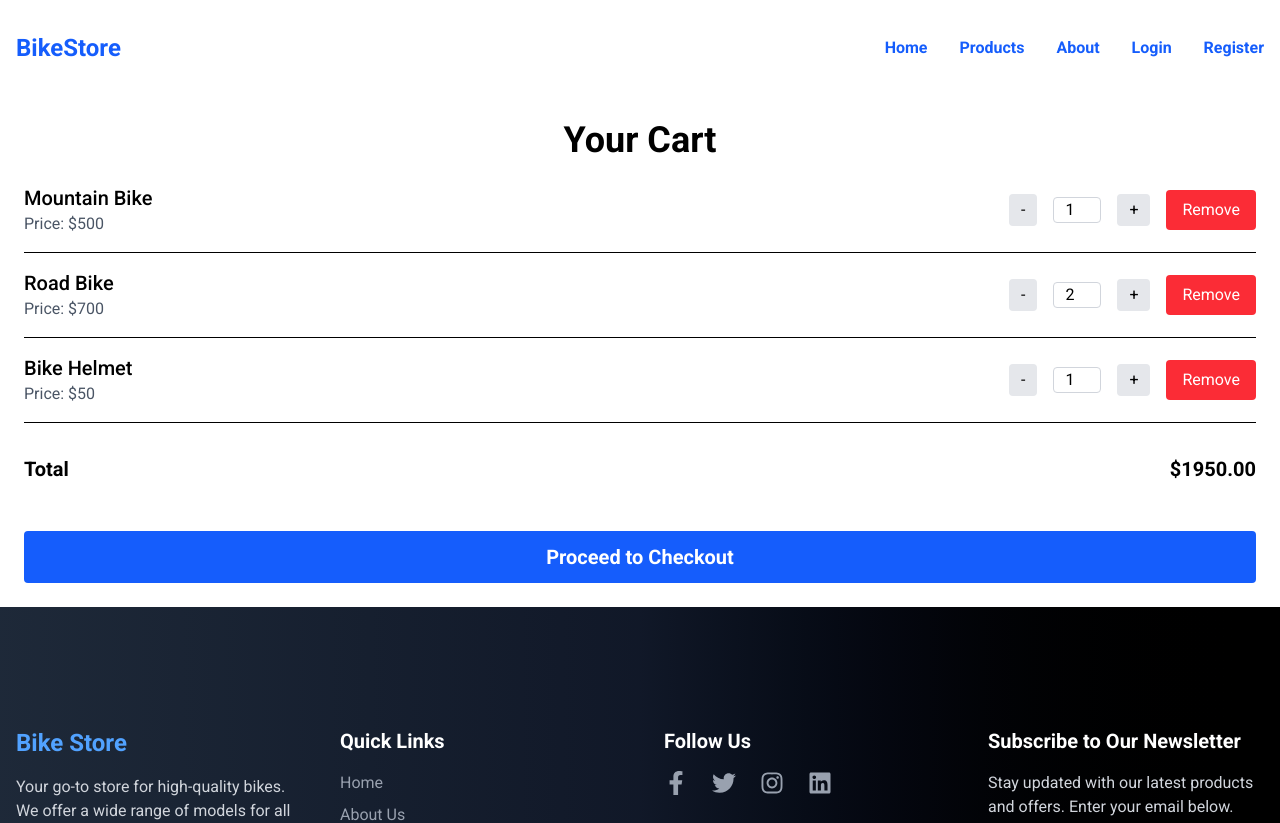
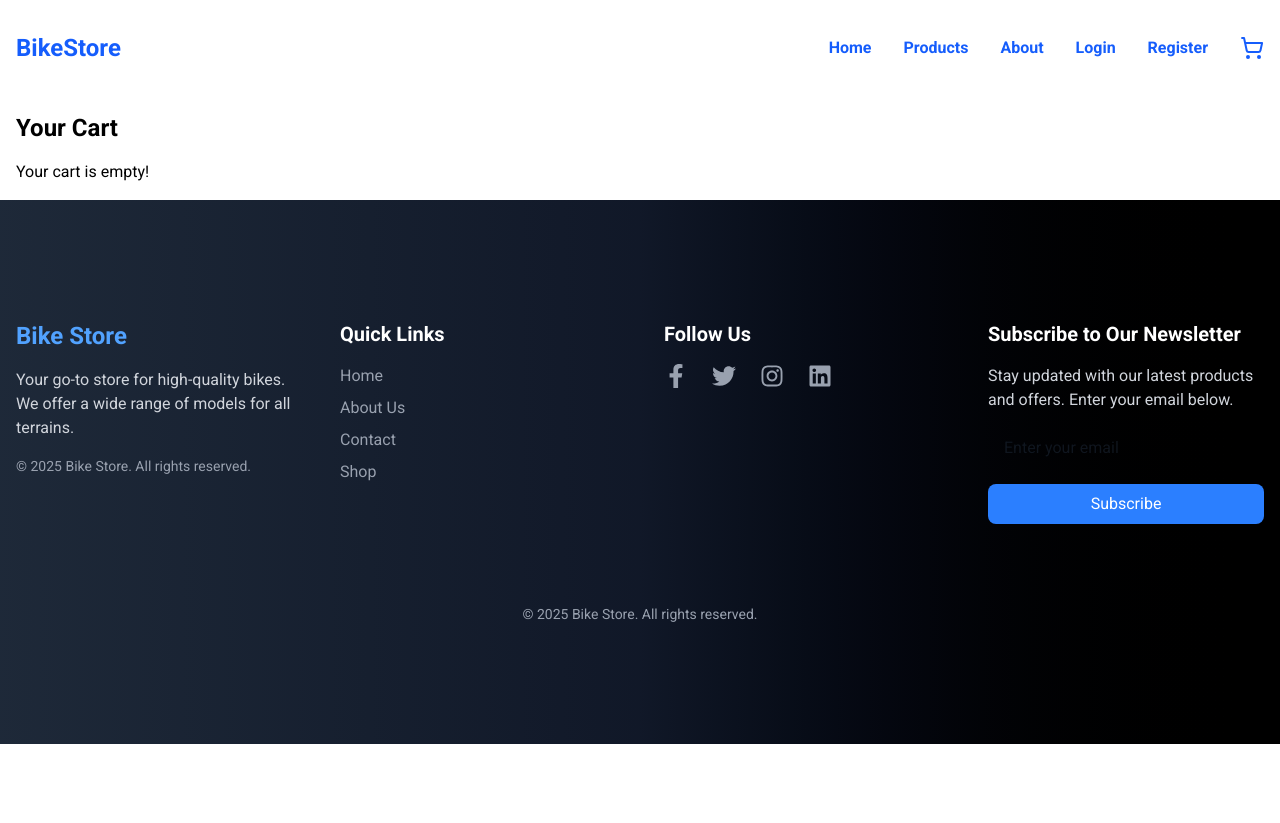
Before and after one commit to theMorshed/bike_store_frontend, a React (Vite) app: page /cart in a window 1280 px wide. Shown: the top 823 px of the page. After the commit the page ends 800 px from the top, so only its background shows below. Built offline with nearby package versions, Linux system fonts and the light colour scheme.

Commit message:
cart checkout functionality added

```diff
--- a/package.json
+++ b/package.json
@@ -16,6 +16,7 @@
     "framer-motion": "^12.0.5",
     "jsonwebtoken": "^9.0.2",
     "jwt-decode": "^4.0.0",
+    "lucide-react": "^0.474.0",
     "react": "^18.3.1",
     "react-dom": "^18.3.1",
     "react-hook-form": "^7.54.2",
--- a/src/components/shared/Navbar.tsx
+++ b/src/components/shared/Navbar.tsx
@@ -1,8 +1,12 @@
+import { ShoppingCart } from "lucide-react";
 import { useState } from "react";
+import { useSelector } from "react-redux";
 import { Link } from "react-router-dom";
+import { selectTotalQuantity } from "../../redux/features/cart/cartSlice";
 
 const Navbar = () => {
     const [isMenuOpen, setIsMenuOpen] = useState(false);
+    const totalQuantity = useSelector(selectTotalQuantity);
 
     // Toggle menu visibility
     const toggleMenu = () => {
@@ -21,6 +25,15 @@ const Navbar = () => {
                     <Link to="/about" className="hover:text-blue-700">About</Link>
                     <Link to="/login" className="hover:text-blue-700">Login</Link>
                     <Link to="/register" className="hover:text-blue-700">Register</Link>
+                    {/* Cart Icon */}
+                    <Link to="/cart" className="relative">
+                    <ShoppingCart size={24} />
+                    {totalQuantity > 0 && (
+                        <span className="absolute -top-2 -right-2 bg-red-600 text-white text-xs font-bold rounded-full w-5 h-5 flex items-center justify-center">
+                        {totalQuantity}
+                        </span>
+                    )}
+                    </Link>
                 </ul>
 
                 {/* Mobile Menu Button */}
@@ -40,6 +53,15 @@ const Navbar = () => {
                         <Link to="/about" className="block hover:text-blue-700">About</Link>
                         <Link to="/login" className="block hover:text-blue-700">Login</Link>
                         <Link to="/register" className="block hover:text-blue-700">Register</Link>
+                        {/* Cart Icon */}
+                        <Link to="/cart" className="relative">
+                        <ShoppingCart size={24} />
+                        {totalQuantity > 0 && (
+                            <span className="absolute -top-2 -right-2 bg-red-600 text-white text-xs font-bold rounded-full w-5 h-5 flex items-center justify-center">
+                            {totalQuantity}
+                            </span>
+                        )}
+                        </Link>
                     </ul>
                 </div>
             )}
--- a/src/pages/CartPage.tsx
+++ b/src/pages/CartPage.tsx
@@ -1,109 +1,92 @@
-import React, { useState } from 'react';
-import { useNavigate } from 'react-router-dom'; // Updated import for v6
+import { useDispatch, useSelector } from 'react-redux';
+import {
+  selectCartProducts,
+  selectTotalPrice,
+  updateQuantity,
+  removeProduct,
+  clearCart,
+} from '../redux/features/cart/cartSlice';
+import { useNavigate } from 'react-router-dom';
 
-type CartItem = {
-  id: number;
-  name: string;
-  price: number;
-  quantity: number;
+const CartPage = () => {
+  const dispatch = useDispatch();
+  const navigate = useNavigate();
+  const cartProducts = useSelector(selectCartProducts);
+  const totalPrice = useSelector(selectTotalPrice);
+
+  const handleRemove = (productId: string) => {
+    dispatch(removeProduct(productId));
   };
 
-const CartPage = () => {
-  const navigate = useNavigate(); // Updated to useNavigate
-  const [cartItems, setCartItems] = useState<CartItem[]>([
-    { id: 1, name: 'Mountain Bike', price: 500, quantity: 1 },
-    { id: 2, name: 'Road Bike', price: 700, quantity: 2 },
-    { id: 3, name: 'Bike Helmet', price: 50, quantity: 1 },
-  ]);
-
-  const handleQuantityChange = (id: number, quantity: number) => {
-    setCartItems((prevItems) =>
-      prevItems.map((item) =>
-        item.id === id ? { ...item, quantity: Math.max(quantity, 1) } : item
-      )
-    );
+  const handleQuantityChange = (productId: string, quantity: number) => {
+    if (quantity > 0) {
+      dispatch(updateQuantity({ productId, quantity }));
+    }
   };
 
-  const removeItem = (id: number) => {
-    setCartItems((prevItems) => prevItems.filter((item) => item.id !== id));
-  };
-
-  const calculateTotal = () => {
-    return cartItems.reduce(
-      (total, item) => total + item.price * item.quantity,
-      0
-    );
+  const handleClearCart = () => {
+    dispatch(clearCart());
   };
 
   const handleCheckout = () => {
-    navigate('/checkout'); // Updated to use navigate
+    navigate('/checkout');
   };
 
   return (
-    <div className="container mx-auto p-6">
-      <h1 className="text-4xl font-bold text-center mb-6">Your Cart</h1>
-
-      <div className="flex flex-col space-y-6">
-        {/* Cart Items */}
-        {cartItems.length > 0 ? (
-          cartItems.map((item) => (
-            <div key={item.id} className="flex justify-between items-center border-b pb-4 mb-4">
+    <div className="container mx-auto p-4">
+      <h2 className="text-2xl font-bold mb-4">Your Cart</h2>
+      {cartProducts.length > 0 ? (
         <div>
-                <p className="text-xl font-medium">{item.name}</p>
-                <p className="text-gray-600">Price: ${item.price}</p>
+          {cartProducts.map(({ product, quantity }) => (
+            <div
+              key={product._id}
+              className="flex justify-between items-center mb-4 border-b pb-4"
+            >
+              <img src={product.image} alt={product.name} className="w-20 h-20" />
+              <div>
+                <h4 className="font-bold">{product.name}</h4>
+                <p>${product.price}</p>
               </div>
-              <div className="flex items-center space-x-4">
-                <button
-                  onClick={() => handleQuantityChange(item.id, item.quantity - 1)}
-                  className="px-3 py-1 bg-gray-200 rounded"
-                >
-                  -
-                </button>
+              <div>
                 <input
                   type="number"
-                  value={item.quantity}
+                  min="1"
+                  value={quantity}
                   onChange={(e) =>
-                    handleQuantityChange(item.id, parseInt(e.target.value, 10))
+                    handleQuantityChange(product._id, parseInt(e.target.value))
                   }
-                  className="w-12 text-center border border-gray-300 rounded"
-                  min="1"
+                  className="w-16 text-center border"
                 />
+              </div>
               <button
-                  onClick={() => handleQuantityChange(item.id, item.quantity + 1)}
-                  className="px-3 py-1 bg-gray-200 rounded"
-                >
-                  +
-                </button>
-                <button
-                  onClick={() => removeItem(item.id)}
-                  className="px-4 py-2 bg-red-500 text-white rounded"
+                onClick={() => handleRemove(product._id)}
+                className="bg-red-600 text-white px-4 py-2 rounded"
               >
                 Remove
               </button>
             </div>
+          ))}
+          <div className="mt-6">
+            <h3 className="text-xl font-bold">Total Price: ${totalPrice.toFixed(2)}</h3>
           </div>
-          ))
-        ) : (
-          <p className="text-xl text-center text-gray-700">Your cart is empty.</p>
-        )}
-
-        {/* Total */}
-        <div className="flex justify-between text-xl font-semibold mt-4">
-          <p>Total</p>
-          <p>${calculateTotal().toFixed(2)}</p>
-        </div>
-
-        {/* Checkout Button */}
-        <div className="mt-6">
+          <div className="flex justify-between mt-6">
+            <button
+              onClick={handleClearCart}
+              className="bg-red-600 text-white px-4 py-2 rounded"
+            >
+              Clear Cart
+            </button>
             <button
               onClick={handleCheckout}
-            className="w-full px-6 py-3 bg-blue-600 text-white text-xl font-semibold rounded"
-            disabled={cartItems.length === 0}
+              className="bg-blue-600 text-white px-4 py-2 rounded"
             >
               Proceed to Checkout
             </button>
           </div>
         </div>
+      ) : (
+        <p>Your cart is empty!</p>
+      )}
     </div>
   );
 };
--- a/src/pages/CheckoutPage.tsx
+++ b/src/pages/CheckoutPage.tsx
@@ -1,115 +1,111 @@
-import React, { useState } from 'react';
-
-type CartItem = {
-  id: number;
-  name: string;
-  price: number;
-  quantity: number;
-};
+import { useSelector } from 'react-redux';
+import { selectCartProducts, selectTotalPrice } from '../redux/features/cart/cartSlice';
+import { useNavigate } from 'react-router-dom';
+import { useState } from 'react';
 
 const CheckoutPage = () => {
-  const [cartItems, setCartItems] = useState<CartItem[]>([
-    { id: 1, name: 'Mountain Bike', price: 500, quantity: 1 },
-    { id: 2, name: 'Road Bike', price: 700, quantity: 2 },
-    { id: 3, name: 'Bike Helmet', price: 50, quantity: 1 },
-  ]);
-  console.log(setCartItems);
+  const cartProducts = useSelector(selectCartProducts);
+  const totalPrice = useSelector(selectTotalPrice);
+  const navigate = useNavigate();
 
-  const [discountCode, setDiscountCode] = useState<string>('');
-  const [discountApplied, setDiscountApplied] = useState<boolean>(false);
+  const [formData, setFormData] = useState({
+    fullName: '',
+    email: '',
+    address: '',
+    paymentMethod: 'creditCard',
+  });
 
-  const handleDiscountChange = (e: React.ChangeEvent<HTMLInputElement>) => {
-    setDiscountCode(e.target.value);
+  const handleChange = (e: React.ChangeEvent<HTMLInputElement | HTMLSelectElement>) => {
+    setFormData({
+      ...formData,
+      [e.target.name]: e.target.value,
+    });
   };
 
-  const applyDiscount = () => {
-    if (discountCode === 'BIKE10') {
-      setDiscountApplied(true);
-    } else {
-      alert('Invalid discount code');
-    }
-  };
-
-  const removeDiscount = () => {
-    setDiscountApplied(false);
-    setDiscountCode('');
-  };
-
-  const calculateTotal = () => {
-    const subtotal = cartItems.reduce(
-      (total, item) => total + item.price * item.quantity,
-      0
-    );
-    const discount = discountApplied ? subtotal * 0.1 : 0;
-    return subtotal - discount;
-  };
-
-  const handleCheckout = () => {
-    alert('Checkout successful! Thank you for your purchase.');
-    // Here you would normally integrate with a payment gateway.
+  const handleOrder = () => {
+    // You can dispatch an action or make an API call to place the order
+    alert('Order placed successfully!');
+    navigate('/');
   };
 
   return (
-    <div className="container mx-auto p-6">
-      <h1 className="text-4xl font-bold text-center mb-6">Checkout</h1>
-
-      <div className="flex flex-col space-y-6">
-        {/* Cart Items */}
+    <div className="container mx-auto p-4">
+      <h2 className="text-2xl font-bold mb-4">Checkout</h2>
+      <div className="grid grid-cols-1 md:grid-cols-2 gap-6">
+        {/* Customer Information */}
         <div>
-          <h2 className="text-2xl font-semibold mb-4">Your Cart</h2>
-          {cartItems.map((item) => (
-            <div key={item.id} className="flex justify-between mb-4">
-              <div>
-                <p className="text-xl font-medium">{item.name}</p>
-                <p className="text-gray-600">Price: ${item.price}</p>
-                <p className="text-gray-600">Quantity: {item.quantity}</p>
-              </div>
-              <div>
-                <p className="text-xl font-medium">${item.price * item.quantity}</p>
-              </div>
+          <h3 className="text-xl font-semibold mb-4">Billing Information</h3>
+          <form className="space-y-4">
+            <div>
+              <label className="block text-sm font-medium mb-1">Full Name</label>
+              <input
+                type="text"
+                name="fullName"
+                value={formData.fullName}
+                onChange={handleChange}
+                className="w-full p-2 border rounded"
+                placeholder="Enter your full name"
+              />
             </div>
-          ))}
+            <div>
+              <label className="block text-sm font-medium mb-1">Email</label>
+              <input
+                type="email"
+                name="email"
+                value={formData.email}
+                onChange={handleChange}
+                className="w-full p-2 border rounded"
+                placeholder="Enter your email"
+              />
+            </div>
+            <div>
+              <label className="block text-sm font-medium mb-1">Address</label>
+              <input
+                type="text"
+                name="address"
+                value={formData.address}
+                onChange={handleChange}
+                className="w-full p-2 border rounded"
+                placeholder="Enter your address"
+              />
+            </div>
+            <div>
+              <label className="block text-sm font-medium mb-1">Payment Method</label>
+              <select
+                name="paymentMethod"
+                value={formData.paymentMethod}
+                onChange={handleChange}
+                className="w-full p-2 border rounded"
+              >
+                <option value="creditCard">Credit Card</option>
+                <option value="paypal">PayPal</option>
+                <option value="cashOnDelivery">Cash on Delivery</option>
+              </select>
+            </div>
+          </form>
         </div>
 
-        {/* Discount Code */}
-        <div className="flex items-center space-x-4">
-          <input
-            type="text"
-            value={discountCode}
-            onChange={handleDiscountChange}
-            placeholder="Enter discount code"
-            className="p-2 border border-gray-300 rounded"
-          />
-          {!discountApplied ? (
-            <button
-              onClick={applyDiscount}
-              className="px-4 py-2 bg-blue-500 text-white rounded"
-            >
-              Apply Discount
-            </button>
-          ) : (
-            <button
-              onClick={removeDiscount}
-              className="px-4 py-2 bg-red-500 text-white rounded"
-            >
-              Remove Discount
-            </button>
-          )}
-        </div>
-
-        {/* Total */}
-        <div className="flex justify-between text-xl font-semibold mt-4">
-          <p>Total</p>
-          <p>${calculateTotal().toFixed(2)}</p>
-        </div>
-
-        {/* Checkout Button */}
-        <div className="mt-6">
+        {/* Order Summary */}
+        <div>
+          <h3 className="text-xl font-semibold mb-4">Order Summary</h3>
+          <div className="bg-gray-100 p-4 rounded-lg space-y-4">
+            {cartProducts.map(({ product, quantity }) => (
+              <div key={product._id} className="flex justify-between">
+                <span>{product.name} (x{quantity})</span>
+                <span>${(product.price * quantity).toFixed(2)}</span>
+              </div>
+            ))}
+            <hr className="my-4" />
+            <div className="flex justify-between font-bold text-lg">
+              <span>Total Price</span>
+              <span>${totalPrice.toFixed(2)}</span>
+            </div>
+          </div>
           <button
-            onClick={handleCheckout}
-            className="w-full px-6 py-3 bg-blue-600 text-white text-xl font-semibold rounded"
+            onClick={handleOrder}
+            className="mt-6 w-full bg-blue-600 hover:bg-blue-700 text-white py-2 px-4 rounded-lg transition duration-300"
           >
-            Proceed to Checkout
+            Confirm Order
           </button>
         </div>
       </div>
--- /dev/null
+++ b/src/redux/features/cart/cartSlice.ts
@@ -0,0 +1,124 @@
+/* eslint-disable @typescript-eslint/no-unused-vars */
+import { createSlice, PayloadAction } from '@reduxjs/toolkit';
+import { RootState } from '../../store';
+
+// Define the Product interface
+export interface Product {
+  _id: string;
+  name: string;
+  brand: string;
+  model: string;
+  image: string;
+  price: number;
+  category: string;
+  description: string;
+  quantity: number; // Available stock
+  inStock: boolean;
+}
+
+// Define the structure of the cart's state
+interface CartState {
+  products: {
+    product: Product;
+    quantity: number;
+  }[];
+  totalQuantity: number;
+}
+
+const initialState: CartState = {
+  products: [],
+  totalQuantity: 0,
+};
+
+// Try to load saved cart from localStorage (if any)
+const savedCart = localStorage.getItem('cart');
+const initialCartState = savedCart ? JSON.parse(savedCart) : initialState;
+
+// Create the cart slice
+const cartSlice = createSlice({
+  name: 'cart',
+  initialState,
+  reducers: {
+    // Add a product to the cart
+    addProduct: (
+      state,
+      action: PayloadAction<{ product: Product; quantity: number }>
+    ) => {
+      const { product, quantity } = action.payload;
+
+      const existingProduct = state.products.find(
+        (item) => item.product._id === product._id
+      );
+
+      if (existingProduct) {
+        existingProduct.quantity += quantity;
+      } else {
+        state.products.push({ product, quantity });
+      }
+
+      state.totalQuantity += quantity;
+      localStorage.setItem('cart', JSON.stringify(state));  // Save to localStorage
+    },
+
+    // Remove a product from the cart
+    removeProduct: (state, action: PayloadAction<string>) => {
+      const productId = action.payload;
+
+      const productToRemove = state.products.find(
+        (item) => item.product._id === productId
+      );
+
+      if (productToRemove) {
+        state.totalQuantity -= productToRemove.quantity;
+        state.products = state.products.filter(
+          (item) => item.product._id !== productId
+        );
+      }
+      localStorage.setItem('cart', JSON.stringify(state));  // Save to localStorage
+    },
+
+    // Update the quantity of a product in the cart
+    updateQuantity: (
+      state,
+      action: PayloadAction<{ productId: string; quantity: number }>
+    ) => {
+      const { productId, quantity } = action.payload;
+
+      const productToUpdate = state.products.find(
+        (item) => item.product._id === productId
+      );
+
+      if (productToUpdate) {
+        state.totalQuantity += quantity - productToUpdate.quantity;
+        productToUpdate.quantity = quantity;
+      }
+      localStorage.setItem('cart', JSON.stringify(state));  // Save to localStorage
+    },
+
+    // Clear all products from the cart
+    clearCart: (state) => {
+      state.products = [];
+      state.totalQuantity = 0;
+      localStorage.removeItem('cart');  // Remove from localStorage
+    },
+
+     // Action to load cart from localStorage
+    loadCartFromLocalStorage: (state, action: PayloadAction<CartState>) => {
+      state.products = action.payload.products;
+      state.totalQuantity = action.payload.totalQuantity;
+    }
+  },
+});
+
+// Export the cart actions
+export const { addProduct, removeProduct, updateQuantity, clearCart, loadCartFromLocalStorage } =
+  cartSlice.actions;
+
+export const selectCartProducts = (state: RootState) => state.cart.products;
+export const selectTotalQuantity = (state: RootState) => state.cart.totalQuantity;
+export const selectTotalPrice = (state: RootState) =>
+  state.cart.products.reduce((total, item) => total + item.product.price * item.quantity, 0);
+
+
+// Export the cart reducer
+export default cartSlice.reducer;
--- a/src/redux/store.ts
+++ b/src/redux/store.ts
@@ -2,7 +2,8 @@ import { configureStore } from "@reduxjs/toolkit";
 import authReducer from './features/auth/authSlice'
 import { baseApi } from "./api/baseApi";
 import { persistStore, persistReducer, FLUSH, REHYDRATE, PAUSE, PERSIST, PURGE, REGISTER } from 'redux-persist'
-import storage from 'redux-persist/lib/storage'
+import storage from 'redux-persist/lib/storage';
+import cartReducer from "../redux/features/cart/cartSlice";
 
 const persistConfig = {
   key: 'auth',
@@ -14,7 +15,8 @@ const persistedReducer = persistReducer(persistConfig, authReducer);
 export const store = configureStore({
     reducer: {
         [baseApi.reducerPath]: baseApi.reducer,
-        auth: persistedReducer
+        auth: persistedReducer,
+        cart: cartReducer
     },
     middleware: getDefaultMiddleWares => getDefaultMiddleWares({
         serializableCheck: {
--- a/src/types/product.type.ts
+++ b/src/types/product.type.ts
@@ -1,6 +1,5 @@
 export type TProduct = {
     _id: string;
-    id: string;
     image: string;
     name: string;
     brand: string;
```
Also changed, not shown: src/components/shared/FearturedProducts.tsx (+9 -3 lines), src/pages/Login.tsx (+15 -5 lines), src/pages/Products.tsx (+10 -3 lines), src/pages/admin/PrivateRoute.tsx (added, +18 -0 lines), src/routes/routes.tsx (+7 -6 lines), 1 other file (tests, documents, lock files or other folders). Lines whose indentation alone changed are shown as unchanged.
